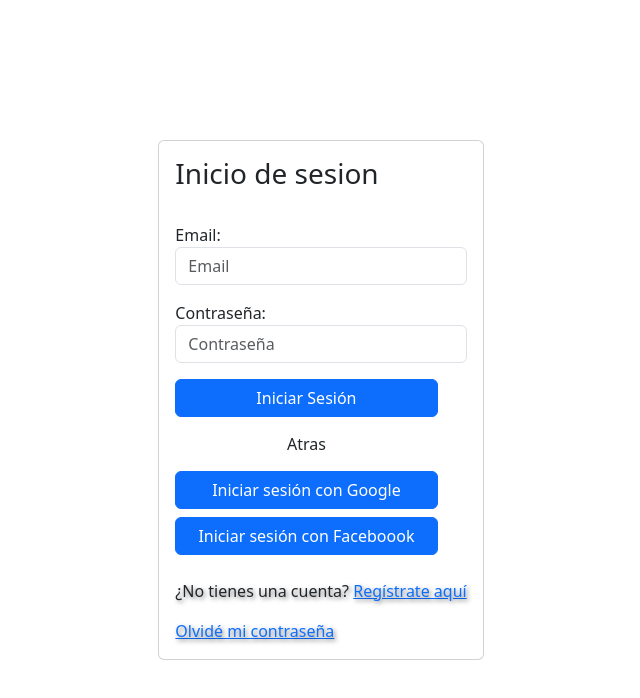
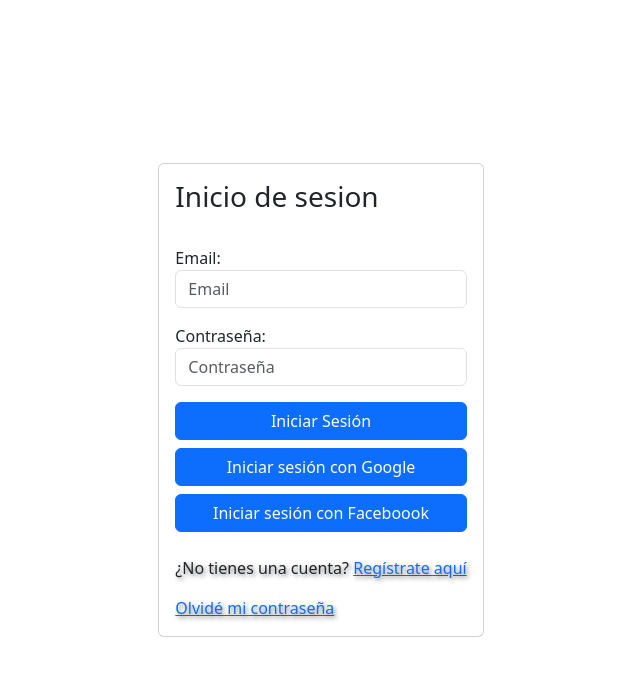
Before and after one commit to AndresGonzalez02/Login, a plain HTML site: page index.html in a window 1280 px wide. Shown: the whole page, without its empty margins (319-959 px from the left). Drawn offline with nearby package versions, Linux system fonts and the light colour scheme.

Commit message:
cambio diseño index

```diff
--- a/css/styles.css
+++ b/css/styles.css
@@ -19,7 +19,7 @@ body {
   }
 
 input, button {
-    width: 90%;
+    width: 100%;
     padding: 10px;
     margin-bottom: 10px;
     border: 1px solid #ccc;
--- a/index.html
+++ b/index.html
@@ -32,7 +32,6 @@
                     </div>
                     <div class="d-grid gap-2">
                         <input type="submit" id="loginbtn" value="Iniciar Sesión"  class="btn btn-primary">
-                        <input type="submit" id="atrasbtn" value="Atras" class="btn btn-secundary">
                         <input type="button" id="googleLoginBtn" value="Iniciar sesión con Google" class="btn btn-primary">
                         <input type="button" id="facebookLoginBtn" value="Iniciar sesión con Faceboook" class="btn btn-primary">
                     </div>
```
